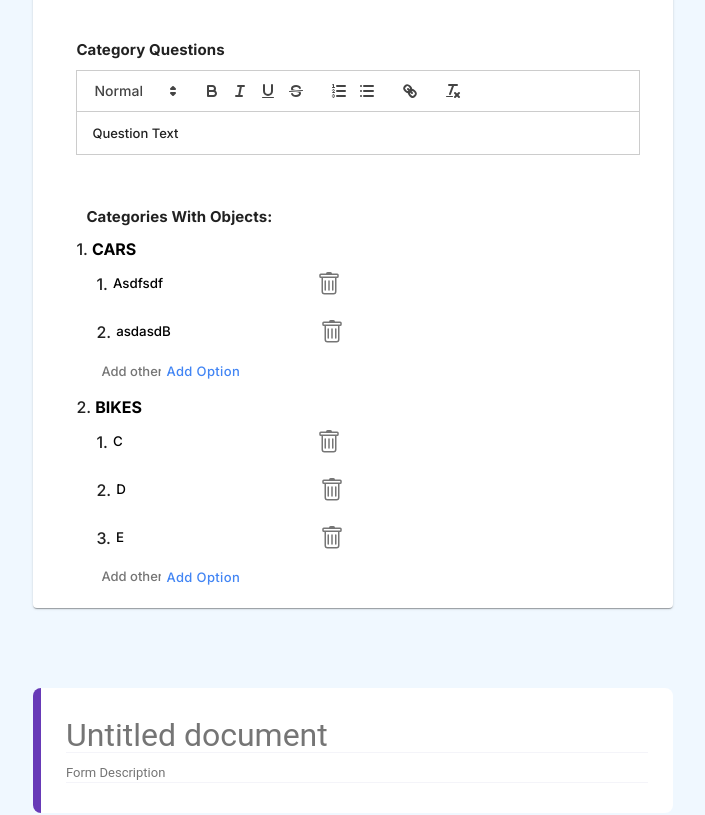
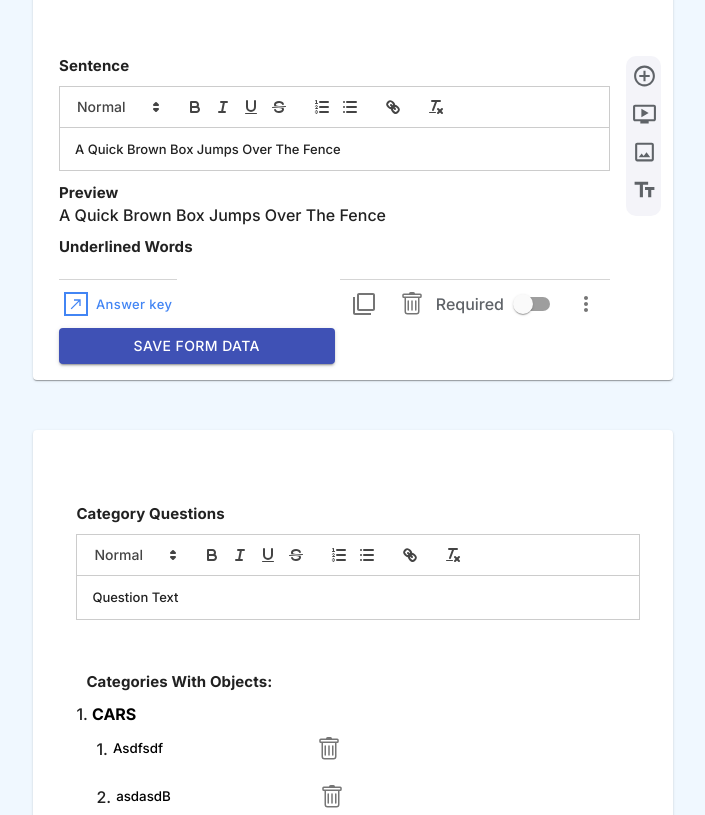
Before and after one commit to AceHunterr/Custom_form_builder, a React (Create React App) app in the folder client/: page / in a window 1280 px wide. Shown: the part 280-1095 px from the top of the page, without its empty margins (287-992 px from the left). Built offline with nearby package versions, Linux system fonts and the light colour scheme.

Commit message:
Adjusted sequence

```diff
--- a/client/src/App.js
+++ b/client/src/App.js
@@ -14,8 +14,8 @@ const BuilderPage = () => {
   return (
     <>
       <FormHeader />
+      <ClozeQuestion />
       <CategoryQuestion />
-      <ClozeQuestion />
       <ComprehensionQuestion />
     </>
   );
@@ -25,12 +25,12 @@ const RendererPage = () => {
     <div style={{ width: "70%", margin: "auto" }}>
       <FormHeader />
       <div className="question-type-section">
+        <h2 className="section-heading">Clozed Questions</h2>
+        <ClozedQuestionRenderer />
+      </div>
+      <div className="question-type-section">
         <h2 className="section-heading">Category Questions</h2>
         <CategoryQuestionRenderer />
-      </div>
-      <div className="question-type-section">
-        <h2 className="section-heading">Clozed Questions</h2>
-        <ClozedQuestionRenderer />
       </div>
       <div className="question-type-section">
         <h2 className="section-heading">Comprehension Questions</h2>
--- a/client/src/components/CategoryQuestion/CategoryQuestion.jsx
+++ b/client/src/components/CategoryQuestion/CategoryQuestion.jsx
@@ -284,14 +284,7 @@ const CategoryQuestion = () => {
                         </IconButton>
                       </div>
                     ))}
-                    {/* <Button
-                      size="small"
-                      onClick={() => {
-                        addObject(i, j);
-                      }}
-                    >
-                      Add Object
-                    </Button> */}
+
                     <div style={{ paddingLeft: "25px" }}>
                       <input
                         id="options-text"
@@ -332,25 +325,7 @@ const CategoryQuestion = () => {
       <div>
         <div className="question_form">
           <br></br>
-          <div className="section">
-            <div className="question_title_section">
-              <div className="question_form_top">
-                <input
-                  type="text"
-                  className="question_form_top_name"
-                  style={{ color: "black" }}
-                  placeholder="Untitled document"
-                ></input>
-                <input
-                  type="text"
-                  className="question_form_top_desc"
-                  placeholder="Form Description"
-                ></input>
-              </div>
-            </div>
-
-            {questionUI()}
-          </div>
+          <div className="section">{questionUI()}</div>
         </div>
       </div>
     </>
```
